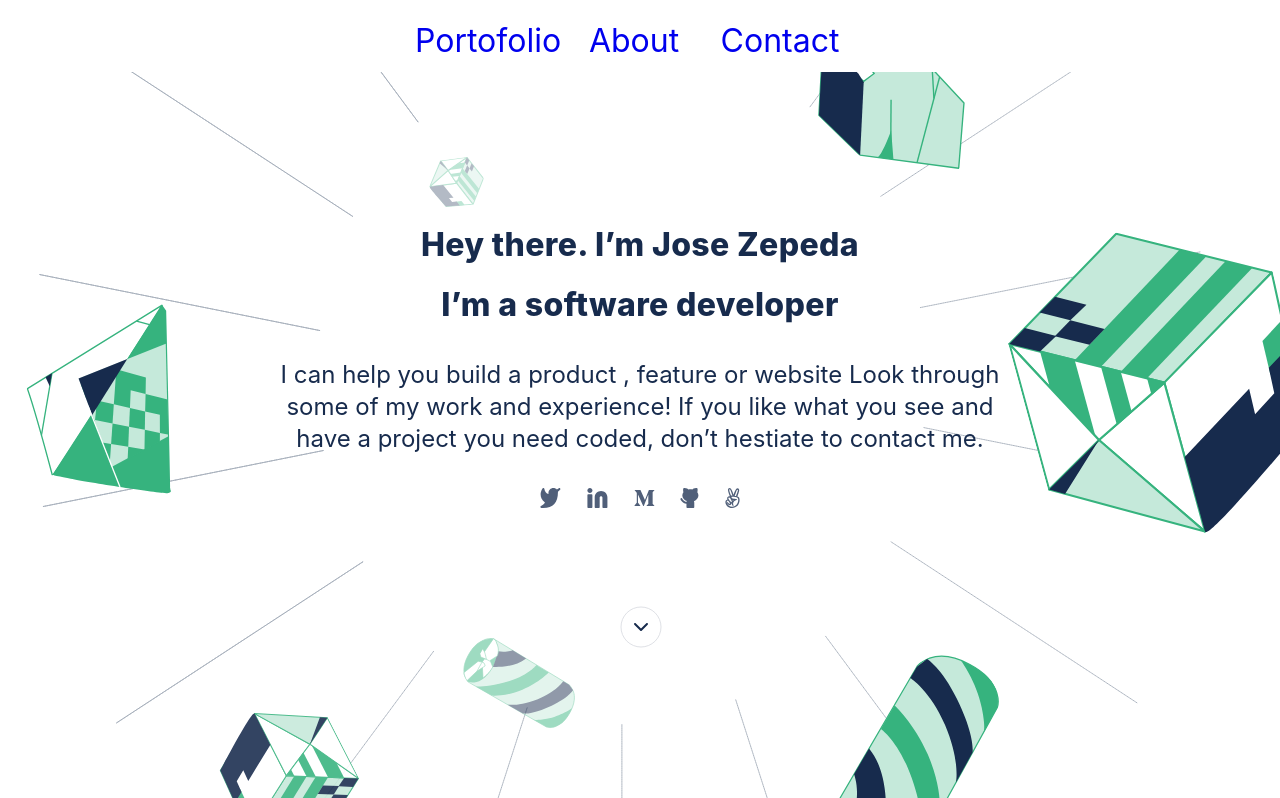
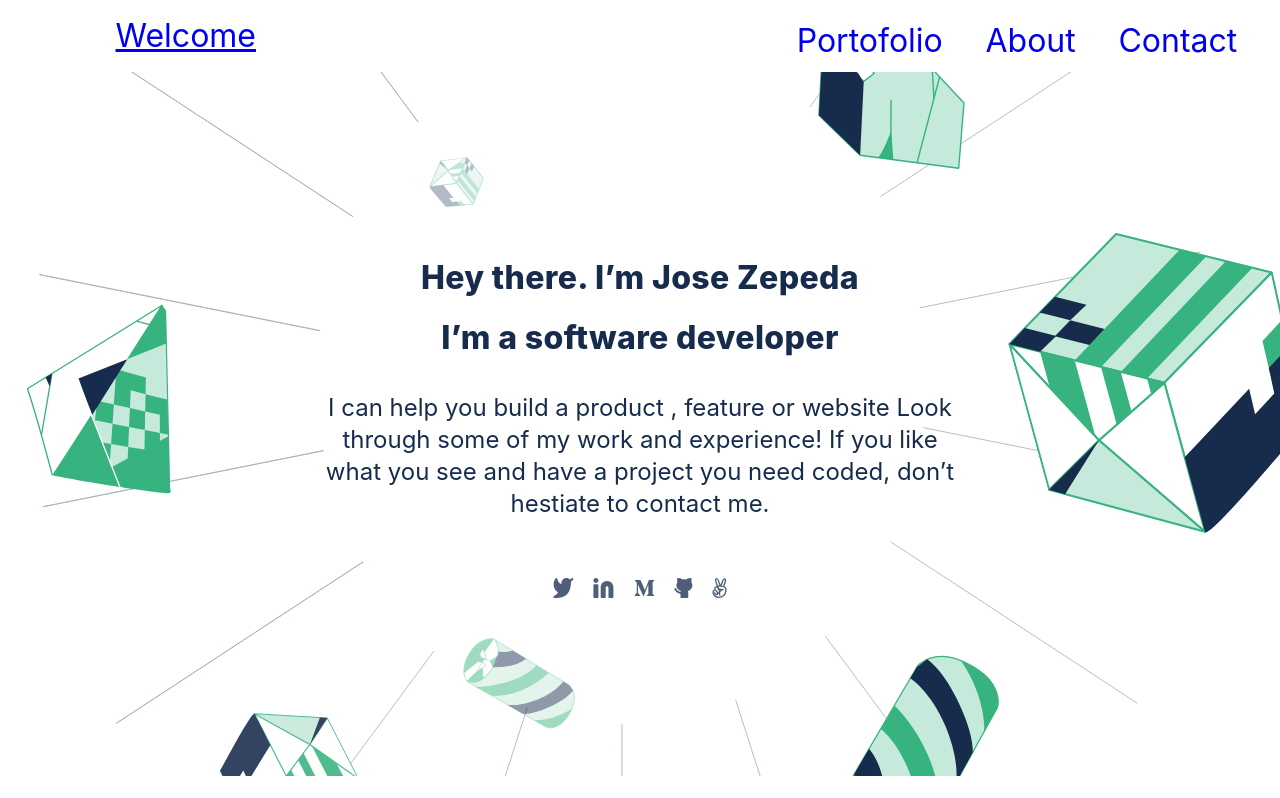
Before and after one commit to J2ZROMERO/Portfolio_basics, a website: page index.html in a window 1280 px wide. Shown: the top 798 px of the page. Drawn offline with nearby package versions, Linux system fonts and the light colour scheme.

Commit message:
Welcome completed

```diff
--- a/index.html
+++ b/index.html
@@ -439,12 +439,14 @@
 
 
 <!--Desktop version-->
-<header class="desktop_header">
+<header id="navbar_dsktop" class="desktop_header">
 
 
     <nav class="menu_items">
+        <a href="#welcome"> Welcome </a>
       <ul>
-        <li><a href="#portofolio">Portofolio </a>  </li>
+
+        <li><a href="#portofolio"> Portofolio </a>  </li>
         <li> <a href="#about">About</a></li>
         <li><a href="#contact"> Contact</a></li>
 
@@ -453,7 +455,7 @@
 
 </header>
 <div class="desktop_version">
-    <div class="welcome_view">
+    <div id="welcome" class="welcome_view">
 
 
         <div class="background_main">
@@ -468,6 +470,8 @@
                     Look through some of my work and experience! If you like
                     what you see and have a project you need coded,
                     don’t hestiate to contact me.</p>
+
+                <!-- <a class="row_down" href="#"><img src="images/Action.svg" alt="Action"></a> -->
                 <ul class="social_media_icons">
                     <li class="twitter"><a href="https://twitter.com/JOSEZEPED4"> <img src="images/twitter.svg" class="scale" alt="twitter"></a> </li>
                     <li class="linkedin"><a href="https://www.linkedin.com/in/jose-zepeda-733ab91ab/"><img src="images/Linkedin.svg" class="scale" alt="linkedin"></a></li>
@@ -476,7 +480,6 @@
                     <li class="angellist"><a href="#"><img src="images/angellist.svg" class="scale" alt="angellist"></a></li>
 
                 </ul>
-                <a class="row_down" href="#"><img src="images/Action.svg" alt="Action"></a>
             </div>
         </div>
     </div>
@@ -813,6 +816,9 @@
 <script src="js/navbar.js"></script>
 <script src="js/index.js"></script>
 <script src="js/indexmobile.js"></script>
+<script src="js/form.js"></script>
+<script src="js/localstorage.js"></script>
+
 </body>
 <!--end desktop-->
 
--- a/js/navbar.js
+++ b/js/navbar.js
@@ -1,3 +1,13 @@
+
+// welcome link
+const welcomeLink = document.querySelector('a[href="#welcome"]');
+
+welcomeLink.addEventListener('click', (event) => {
+      event.preventDefault(); // prevent the default link behavior
+      const welcomeSection = document.querySelector('#welcome');
+      welcomeSection.scrollIntoView({ behavior: 'smooth' }); // scroll to the About section
+    });
+
 
 // about link
 const aboutLink = document.querySelector('a[href="#about"]');
--- a/styles/style.css
+++ b/styles/style.css
@@ -868,12 +868,15 @@
   body {
     width: 100%;
     margin: 0;
+
   }
 
   html {
     width: 100%;
     display: flex;
     justify-content: center;
+    scroll-padding-top: 72px;
+
   }
 
   .mobile_version {
@@ -887,20 +890,20 @@
   .desktop_version {
     display: grid;
     grid-template-columns: 100%;
-    grid-template-rows: 1139px  1289px 824px 707px 90px;
+    grid-template-rows: 96vh  150vh 100vh 100vh 100vh;
   }
 
   .background_main {
     background-image: url(../images/desktop_version/Header-llustration-desktop.svg);
     background-repeat: no-repeat;
     background-position: top;
-    height: 100%;
-    display: flex;
-    flex-direction: column;
-    justify-content: flex-start;
-    margin: 0;
-    align-items: center;
-    background-size: 100%;
+    height: 88vh;
+    display: flex;
+    margin: 72px 0 0 0;
+    justify-content: center;
+    align-items: center;
+    flex-wrap: wrap;
+    background-size: cover;
   }
 
   .menu {
@@ -911,19 +914,22 @@
     width: 100%;
     height: 72px;
     display: flex;
-    justify-content: center;
+    justify-content: flex-end;
     align-items: center;
     font-size: 2em;
   }
 
+
+
   .desktop_header {
     width: 100%;
     display: flex;
     justify-content: center;
+    position: fixed;
+    background-color: white;
   }
 
   .desktop_header ul > * {
-    width: 87px;
     list-style: none;
     height: 40px;
     padding: 10px 12px 0 0;
@@ -931,39 +937,39 @@
     display: flex;
     justify-content: center;
     align-items: center;
+margin-right: 3%;
   }
 
   .desktop_header ul {
     display: flex;
-    width: 100%;
-    align-items: center;
-    justify-content: center;
-    gap: 59px;
+    width: 80%;
+    align-items: center;
+    justify-content: flex-end;
     height: 40px;
+    margin: 0;
     padding: 0;
-    margin: 0;
   }
 
   .wrap_desktop {
-    width: 57%;
-    margin-top: 7%;
-    height: 48%;
-    display: flex;
-    flex-direction: column;
-    justify-content: center;
-    align-items: center;
+    width: 50%;
+    height: 50%;
+    display: flex;
+    flex-direction: column;
+    justify-content: flex-start;
+    align-items: center;
+
   }
 
   .social_media_icons {
     list-style-type: none;
-    width: 200px;
-    height: 40px;
-    display: flex;
-    justify-content: space-between;
-    align-items: center;
-    margin: 0;
-    padding: 0;
-    margin-top: 24px;
+    width: 100%;
+    display: flex;
+    justify-content: center;
+    gap: 3%;
+    align-items: center;
+    margin: 0;
+    padding: 9% 0 0 0;
+
   }
 
   .introduction {
@@ -979,7 +985,6 @@
     color: #172b4d;
     color: normal;
     flex-grow: 0;
-    height: 120px;
     margin: 0;
   }
 
@@ -989,7 +994,6 @@
 
   .content_introduction {
     width: 100%;
-    height: 96px;
     font-family: "Inter", sans-serif !important;
     font-style: normal;
     font-weight: 400;
```
